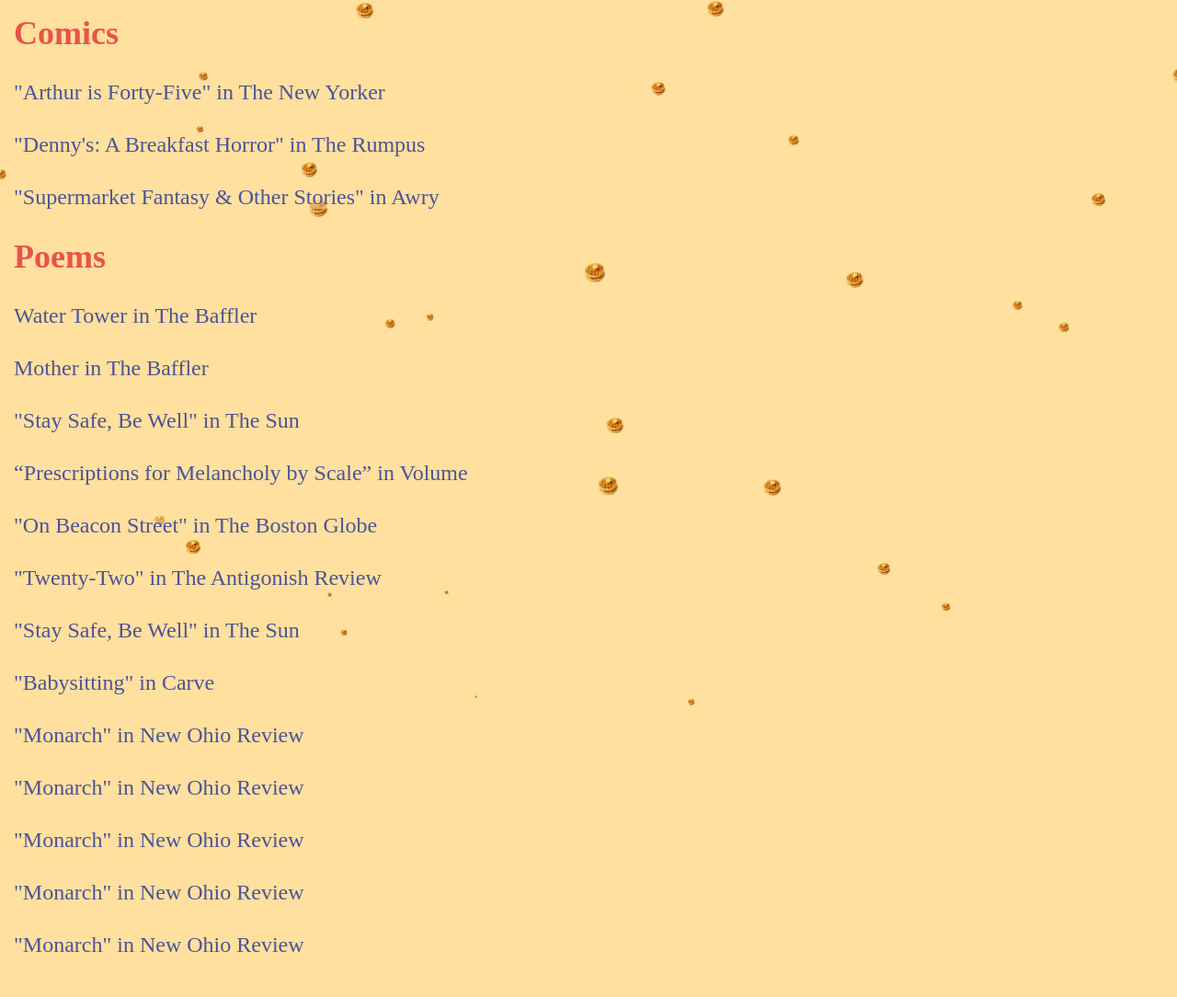
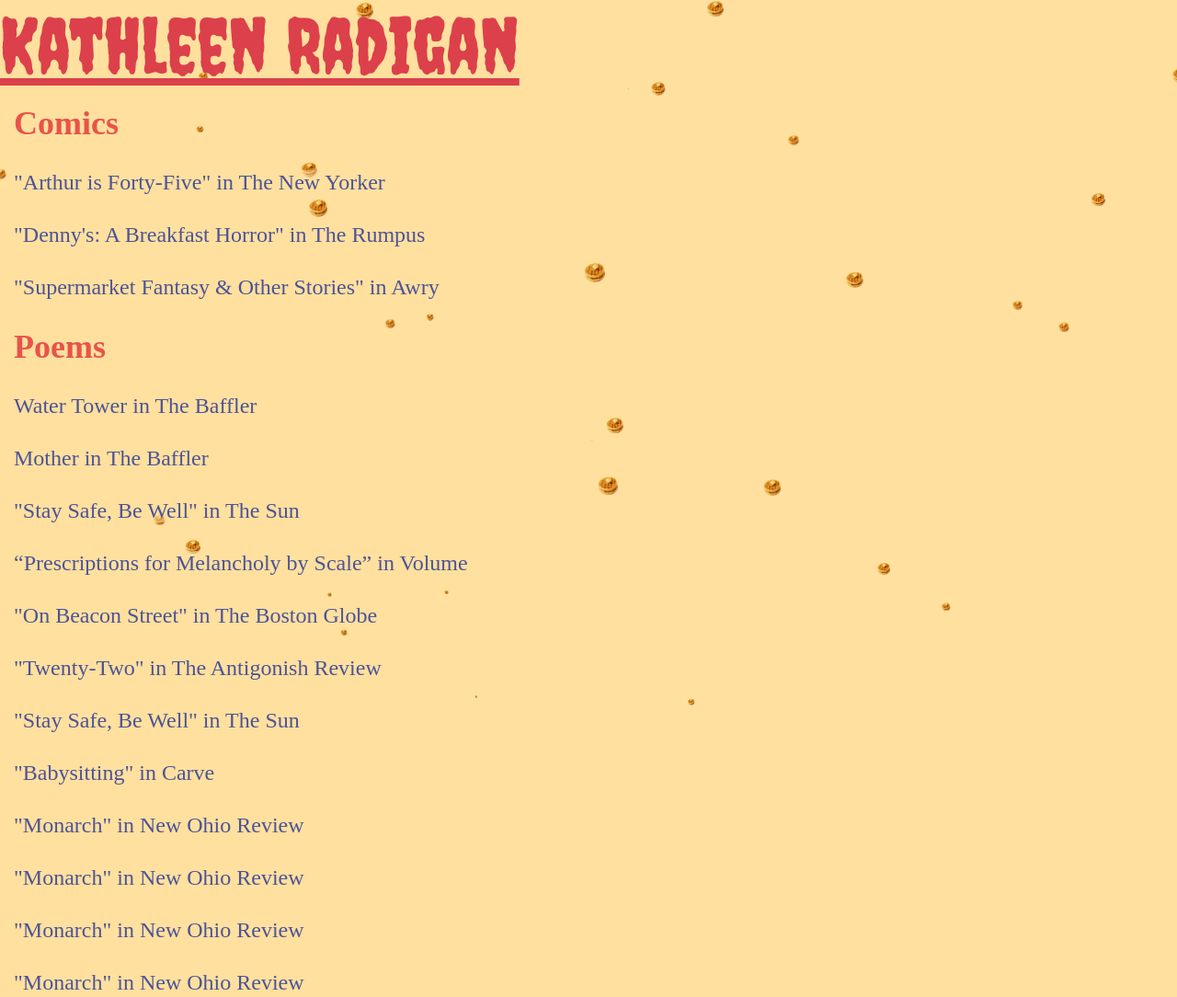
Before and after one commit to CharlieDek/kath_site, a plain HTML site: page index.html in a window 1280 px wide. Shown: the top 1084 px of the page at 92% size. Before the commit the page ends 1056 px from the top, so only its background shows below. Drawn offline with Linux system fonts and the light colour scheme; a web font is replaced by a local one.

Commit message:
kath name

```diff
--- a/css/style.css
+++ b/css/style.css
@@ -155,6 +155,16 @@
   width: 100%;
 }
 
+#kathName {
+  /* position: fixed; */
+  /* left:40%; */
+  font-size: 7em;
+  font-family: 'Creepster', cursive;
+  color: #dc404b;
+  text-decoration: underline;
+
+}
+
 th {
   font-size: 3em;
   font-family: 'Hina Mincho', serif;
@@ -171,6 +181,9 @@
 a:hover {
   background: #fdf764;
   color: #e8534a;
+  animation: bounce; /* referring directly to the animation's @keyframe declaration */
+  animation-duration: 2s; /* don't forget to set a duration! */
+
 }
 
 th, td {
--- a/index.html
+++ b/index.html
@@ -9,6 +9,7 @@
   <link rel="stylesheet"media="screen" href="css/style.css">
   <link rel="preconnect" href="https://fonts.gstatic.com">
   <link href="https://fonts.googleapis.com/css2?family=Hina+Mincho&display=swap" rel="stylesheet">
+  <link href="https://fonts.googleapis.com/css2?family=Creepster&display=swap" rel="stylesheet">
   <!-- <link rel="stylesheet" href="https://cdnjs.cloudflare.com/ajax/libs/animate.css/4.1.1/animate.min.css"/>   -->
 </head>
 
@@ -16,6 +17,7 @@
   <!-- particles.js container -->
   <div id="particles-js"></div>
   <div id="frontOfParticles">
+    <span id="kathName">Kathleen Radigan</span>
     <table>
         <tr>
           <th>
```
